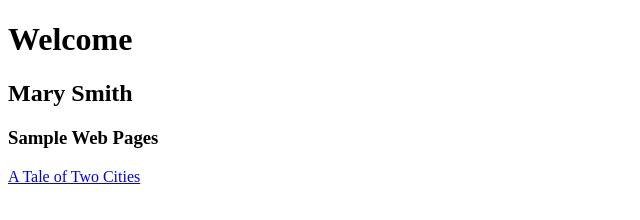
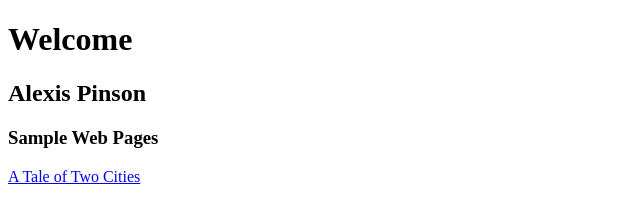
Before and after one commit to alexispinson/alexispinson.github.io, a plain HTML site: page index.html in a window 1280 px wide. Shown: the full height of the page, 0-640 px from the left. Drawn offline with Linux system fonts and the light colour scheme.

Commit message:
Add files via upload

```diff
--- a/index.html
+++ b/index.html
@@ -13,7 +13,7 @@
 
 <body>
     <h1>Welcome</h1>
-    <h2>Mary Smith</h2>
+    <h2>Alexis Pinson</h2>
 
     <h3>Sample Web Pages</h3>
 
```
